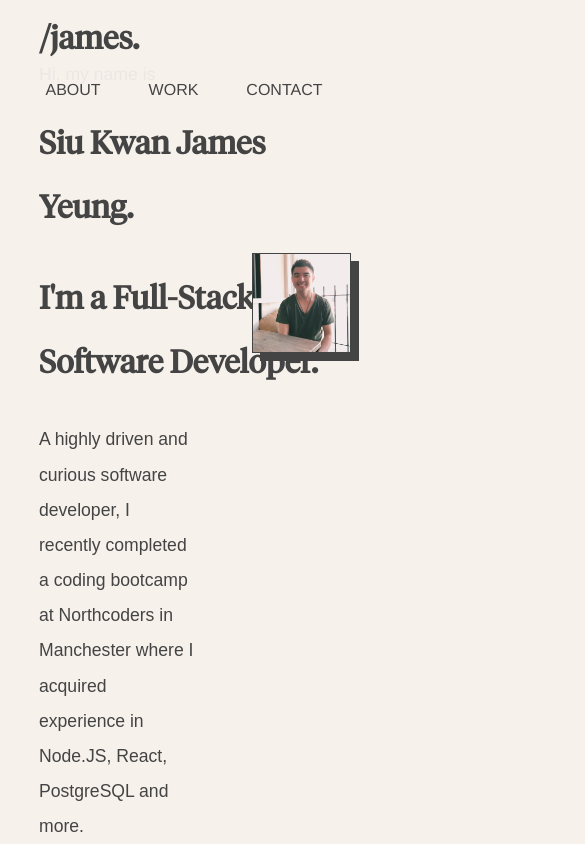
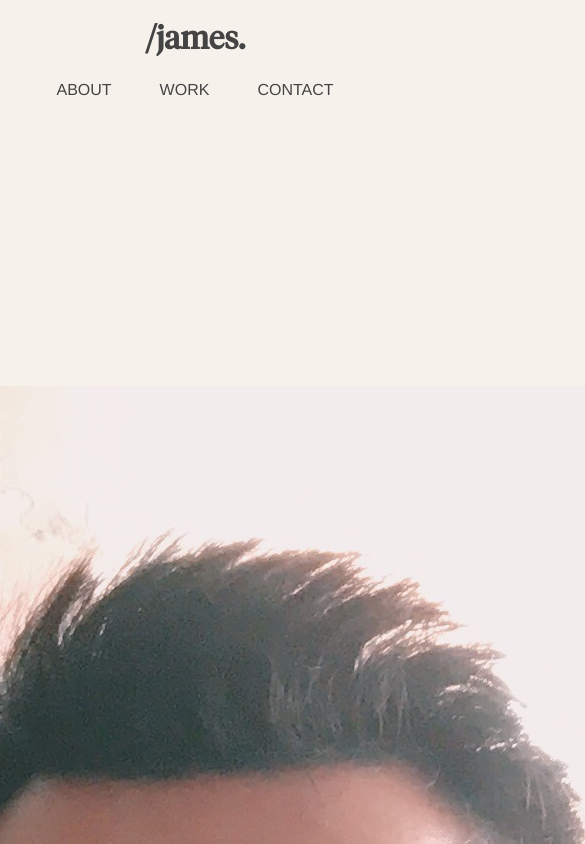
Before and after one commit to OneInfiniteLoops/Portfolio, a React (Create React App) app: page / in a window 390 px wide. Shown: the top 844 px of the page, 585 px wide, since content can reach past the window. Built offline with nearby package versions, Linux system fonts and the light colour scheme.

Commit message:
Adds media query for responsive design, adjusts spacing and size of elements, and rename id name

```diff
--- a/src/App.css
+++ b/src/App.css
@@ -19,18 +19,23 @@ html {
 }
 
 .App {
-  display: grid;
-  grid-template-columns: 100%;
-  grid-template-rows: min-content auto auto;
-  grid-template-areas:
-    "NavBar"
-    "Introduction";
+  height: 100%;
+  width: 100%;
+  display: flex;
+  flex-direction: column;
+  justify-content: center;
+  align-items: center;
+}
+
+@media only screen and (min-width: 600px) {
+  .App {
+    font-size: large;
+  }
 }
 
 .NavBar {
   font-family: Tiempos Headline;
-  text-align: left;
-  padding-left: 10%;
+  text-align: center;
   background-color: rgb(246, 241, 235, 0.95);
   color: #444;
   animation: slide-up-fade 1s;
@@ -44,12 +49,11 @@ html {
 .NavLinks {
   font-family: Helvetica;
   font-size: 1rem;
-  text-align: right;
-  padding-right: 15%;
+  text-align: center;
 }
 
 .EachNavBarLink:link {
-  padding-right: 3rem;
+  padding: 1.5rem;
   text-decoration: none;
   color: #444;
 }
@@ -65,50 +69,61 @@ html {
 .Introduction {
   font-family: Tiempos Headline;
   color: #444;
-  padding: 10%;
-  line-height: 2;
+  line-height: 1.5;
+  margin-top: 30%;
+  margin-bottom: 10%;
+  padding-top: 20%;
 }
 
-.ProfileImage img {
-  width: 25vw;
-  height: 25vw;
+#about img {
+  width: 60vw;
+  height: 60vw;
   object-fit: cover;
-  position: absolute;
-  top: 30%;
-  right: 10%;
   border: #444 solid 1px;
   box-shadow: 8px 8px #444;
   animation: slide-up-fade 1.5s;
+  display: block;
+  margin-left: auto;
+  margin-right: auto;
+  margin-top: 60%;
+  margin-bottom: 2rem;
 }
 
 .Introduction p {
-  font-size: 1.1rem;
+  margin-left: 10%;
+  margin-right: 10%;
   font-family: Helvetica;
   text-align: justify;
   animation: slide-up-fade 1.5s;
 }
 
 .Introduction h1 {
-  font-size: 2rem;
+  margin-left: 10%;
+  margin-right: 10%;
+  font-size: 1.5rem;
   animation: slide-up-fade 2s;
 }
 
 .Introduction h2 {
-  font-size: 2rem;
+  margin-left: 10%;
+  margin-right: 10%;
+  font-size: 1.1rem;
   animation: slide-up-fade 2.5s;
 }
 
 .Introduction h3 {
+  margin-left: 10%;
+  margin-right: 10%;
+  text-align: justify;
   font-family: Arial, Helvetica, sans-serif;
-  font-size: 1.1rem;
+  font-size: 1rem;
   font-weight: normal;
-  padding-right: 50%;
   animation: slide-up-fade 3s;
 }
 
-#about {
+#aboutme {
   font-family: Helvetica;
-  line-height: 2;
+  line-height: 1.5;
   color: #444;
   padding-left: 10%;
   padding-right: 10%;
@@ -116,14 +131,14 @@ html {
   text-align: justify;
 }
 
-#about h1 {
+#aboutme h1 {
   font-size: 2rem;
   font-family: Tiempos Headline;
   margin: 0;
   animation: slide-up-fade 3s;
 }
 
-#about h2 {
+#aboutme h2 {
   font-size: 1.5rem;
   font-family: Tiempos Headline;
   margin: 0;
```
